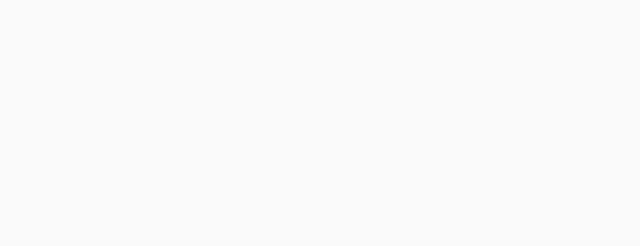
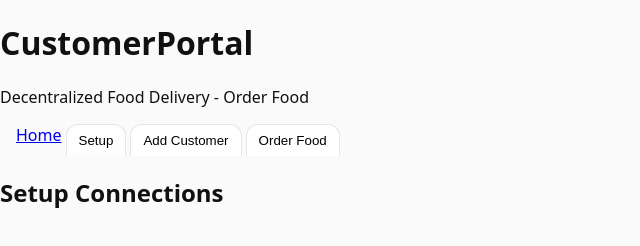
Before and after one commit to ryanmart25/Blockhain-doordash, a plain HTML site: page ui/customer.html in a window 1280 px wide. Shown: the whole page, without its empty margins (0-640 px from the left). Drawn offline with Linux system fonts and the light colour scheme.

Commit message:
customer page- added navigation tabs

```diff
--- a/ui/customer.html
+++ b/ui/customer.html
@@ -14,4 +14,35 @@
     <!-- Link to external CSS stylesheet -->
     <link rel="stylesheet" href="styles.css" />
   </head>
+  <body>
+    <div class="container">
+      <div class="header">
+        <h1>
+          <span class="brand-meal">Customer</span
+          ><span class="brand-dispatch">Portal</span>
+        </h1>
+        <p>Decentralized Food Delivery - Order Food</p>
+      </div>
+
+      <!-- code for the tabs-->
+
+      <div class="tabs">
+        <a href="index.html" class="tab-link">Home</a>
+        <button class="tab active" onclick="openTab(event, 'setup')">
+          Setup
+        </button>
+        <button class="tab" onclick="openTab(event, 'addCustomer')">
+          Add Customer
+        </button>
+        <button class="tab" onclick="openTab(event, 'customer')">
+          Order Food
+        </button>
+      </div>
+      <div id="setup" class="tab-content active">
+        <div class="section">
+          <h2>Setup Connections</h2>
+        </div>
+      </div>
+    </div>
+  </body>
 </html>
```
